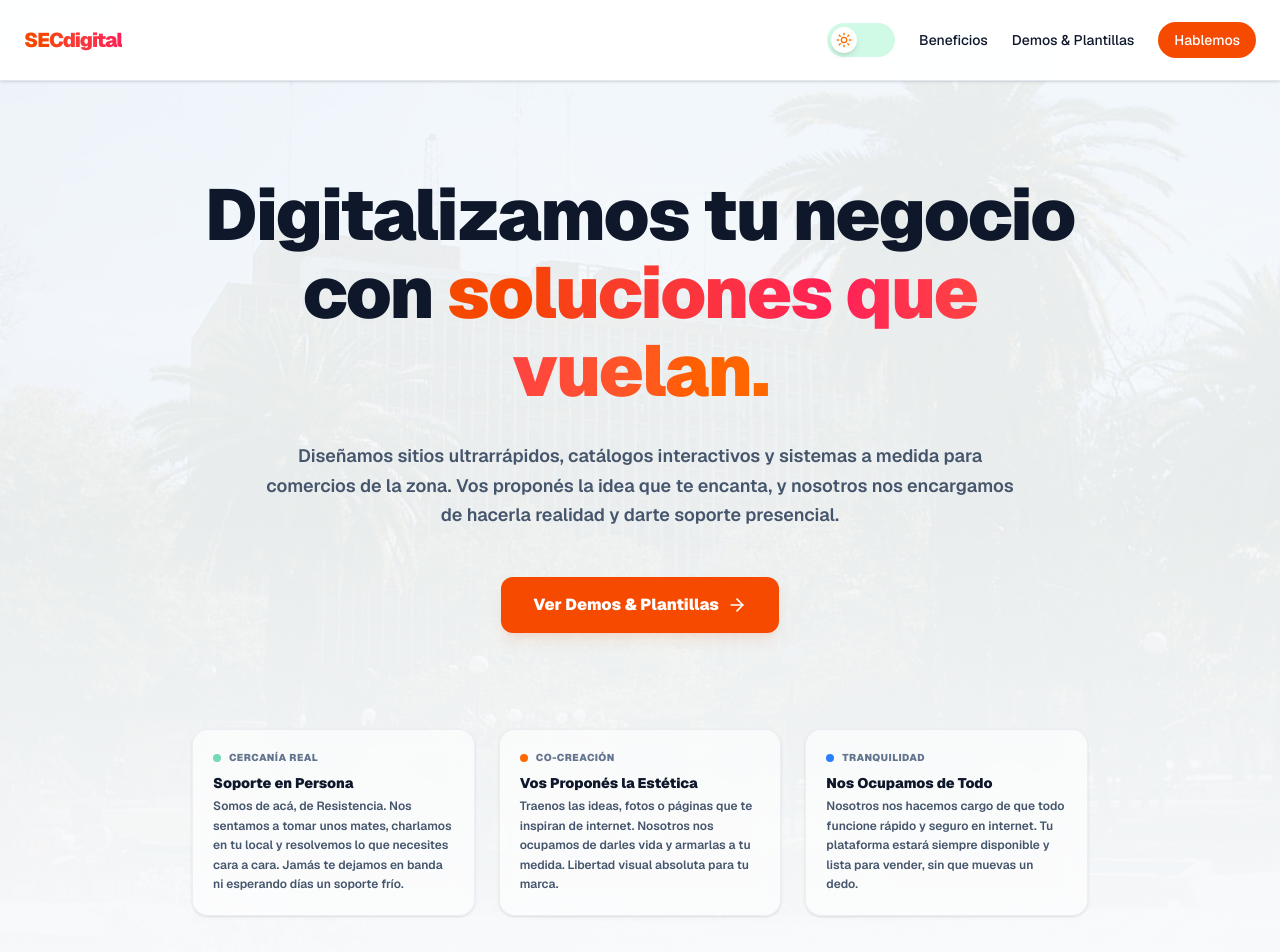
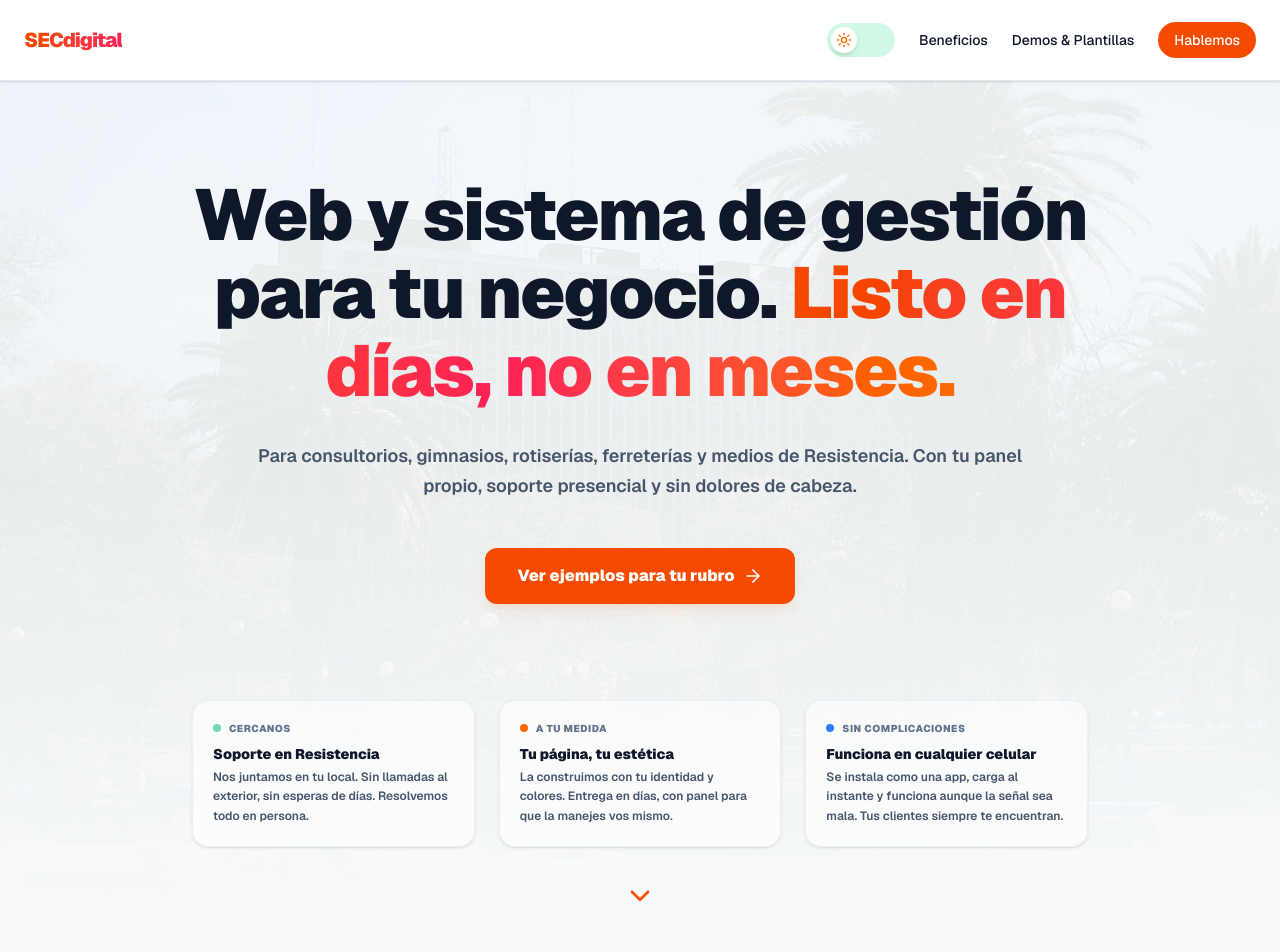
Before and after one commit to SantiCabrera19/resistencia-pwas, a Next.js app: page / in a window 1280 px wide. Shown: the top 952 px of the page. Built offline with nearby package versions, Linux system fonts and the light colour scheme.

Commit message:
copy(hero): rewrite hero with plain language for business owners

```diff
--- a/src/components/features/home/HomeHero.tsx
+++ b/src/components/features/home/HomeHero.tsx
@@ -31,12 +31,15 @@ export function HomeHero() {
 
         {/* Hero Title */}
         <h1 className="text-5xl font-black tracking-tight text-slate-900 dark:text-white sm:text-7xl max-w-4xl leading-[1.08] select-none pt-4">
-          Digitalizamos tu negocio con <span className="bg-clip-text text-transparent bg-gradient-to-r from-orange-600 via-rose-500 to-orange-500 dark:from-orange-400 dark:via-rose-300 dark:to-orange-300">soluciones que vuelan.</span>
+          Web y sistema de gestión para tu negocio.{" "}
+          <span className="bg-clip-text text-transparent bg-gradient-to-r from-orange-600 via-rose-500 to-orange-500 dark:from-orange-400 dark:via-rose-300 dark:to-orange-300">
+            Listo en días, no en meses.
+          </span>
         </h1>
 
         {/* Description Paragraph */}
         <p className="mx-auto max-w-3xl text-base sm:text-lg text-slate-600 dark:text-slate-300 leading-relaxed font-semibold">
-          Diseñamos sitios ultrarrápidos, catálogos interactivos y sistemas a medida para comercios de la zona. Vos proponés la idea que te encanta, y nosotros nos encargamos de hacerla realidad y darte soporte presencial.
+          Para consultorios, gimnasios, rotiserías, ferreterías y medios de Resistencia. Con tu panel propio, soporte presencial y sin dolores de cabeza.
         </p>
 
         {/* CTA Buttons */}
@@ -45,22 +48,22 @@ export function HomeHero() {
             onClick={scrollToPortfolio}
             className="w-full sm:w-auto flex items-center justify-center gap-2 rounded-xl bg-orange-600 px-8 py-4 text-base font-black text-white shadow-lg shadow-orange-600/10 hover:shadow-orange-600/20 transition-all hover:bg-orange-500 active:scale-95 duration-200 cursor-pointer"
           >
-            Ver Demos & Plantillas
+            Ver ejemplos para tu rubro
             <ArrowRight className="h-5 w-5" />
           </button>
         </div>
 
-        {/* Floating Showcase Cards - A Radical and Human Touch! */}
+        {/* Floating Showcase Cards */}
         <div className="grid grid-cols-1 sm:grid-cols-3 gap-6 pt-16 w-full max-w-4xl text-left select-none">
           {/* Card 1 */}
           <div className="group bg-white/60 dark:bg-slate-900/50 backdrop-blur-md border border-slate-200/60 dark:border-slate-800/80 p-5 rounded-2xl shadow-sm hover:border-orange-500/50 transition-all duration-300">
             <div className="flex items-center gap-2 mb-2">
               <span className="h-2 w-2 rounded-full bg-emerald-500 animate-pulse"></span>
-              <span className="text-[10px] font-black text-slate-500 dark:text-slate-400 uppercase tracking-wider">Cercanía Real</span>
+              <span className="text-[10px] font-black text-slate-500 dark:text-slate-400 uppercase tracking-wider">Cercanos</span>
             </div>
-            <h3 className="font-black text-sm text-slate-900 dark:text-white">Soporte en Persona</h3>
+            <h3 className="font-black text-sm text-slate-900 dark:text-white">Soporte en Resistencia</h3>
             <p className="text-xs font-semibold text-slate-600 dark:text-slate-400 mt-1 leading-relaxed">
-              Somos de acá, de Resistencia. Nos sentamos a tomar unos mates, charlamos en tu local y resolvemos lo que necesites cara a cara. Jamás te dejamos en banda ni esperando días un soporte frío.
+              Nos juntamos en tu local. Sin llamadas al exterior, sin esperas de días. Resolvemos todo en persona.
             </p>
           </div>
 
@@ -68,11 +71,11 @@ export function HomeHero() {
           <div className="group bg-white/60 dark:bg-slate-900/50 backdrop-blur-md border border-slate-200/60 dark:border-slate-800/80 p-5 rounded-2xl shadow-sm hover:border-orange-500/50 transition-all duration-300">
             <div className="flex items-center gap-2 mb-2">
               <span className="h-2 w-2 rounded-full bg-orange-500"></span>
-              <span className="text-[10px] font-black text-slate-500 dark:text-slate-400 uppercase tracking-wider">Co-Creación</span>
+              <span className="text-[10px] font-black text-slate-500 dark:text-slate-400 uppercase tracking-wider">A tu medida</span>
             </div>
-            <h3 className="font-black text-sm text-slate-900 dark:text-white">Vos Proponés la Estética</h3>
+            <h3 className="font-black text-sm text-slate-900 dark:text-white">Tu página, tu estética</h3>
             <p className="text-xs font-semibold text-slate-600 dark:text-slate-400 mt-1 leading-relaxed">
-              Traenos las ideas, fotos o páginas que te inspiran de internet. Nosotros nos ocupamos de darles vida y armarlas a tu medida. Libertad visual absoluta para tu marca.
+              La construimos con tu identidad y colores. Entrega en días, con panel para que la manejes vos mismo.
             </p>
           </div>
 
@@ -80,11 +83,11 @@ export function HomeHero() {
           <div className="group bg-white/60 dark:bg-slate-900/50 backdrop-blur-md border border-slate-200/60 dark:border-slate-800/80 p-5 rounded-2xl shadow-sm hover:border-orange-500/50 transition-all duration-300">
             <div className="flex items-center gap-2 mb-2">
               <span className="h-2 w-2 rounded-full bg-blue-500"></span>
-              <span className="text-[10px] font-black text-slate-500 dark:text-slate-400 uppercase tracking-wider">Tranquilidad</span>
+              <span className="text-[10px] font-black text-slate-500 dark:text-slate-400 uppercase tracking-wider">Sin complicaciones</span>
             </div>
-            <h3 className="font-black text-sm text-slate-900 dark:text-white">Nos Ocupamos de Todo</h3>
+            <h3 className="font-black text-sm text-slate-900 dark:text-white">Funciona en cualquier celular</h3>
             <p className="text-xs font-semibold text-slate-600 dark:text-slate-400 mt-1 leading-relaxed">
-              Nosotros nos hacemos cargo de que todo funcione rápido y seguro en internet. Tu plataforma estará siempre disponible y lista para vender, sin que muevas un dedo.
+              Se instala como una app, carga al instante y funciona aunque la señal sea mala. Tus clientes siempre te encuentran.
             </p>
           </div>
         </div>
```
